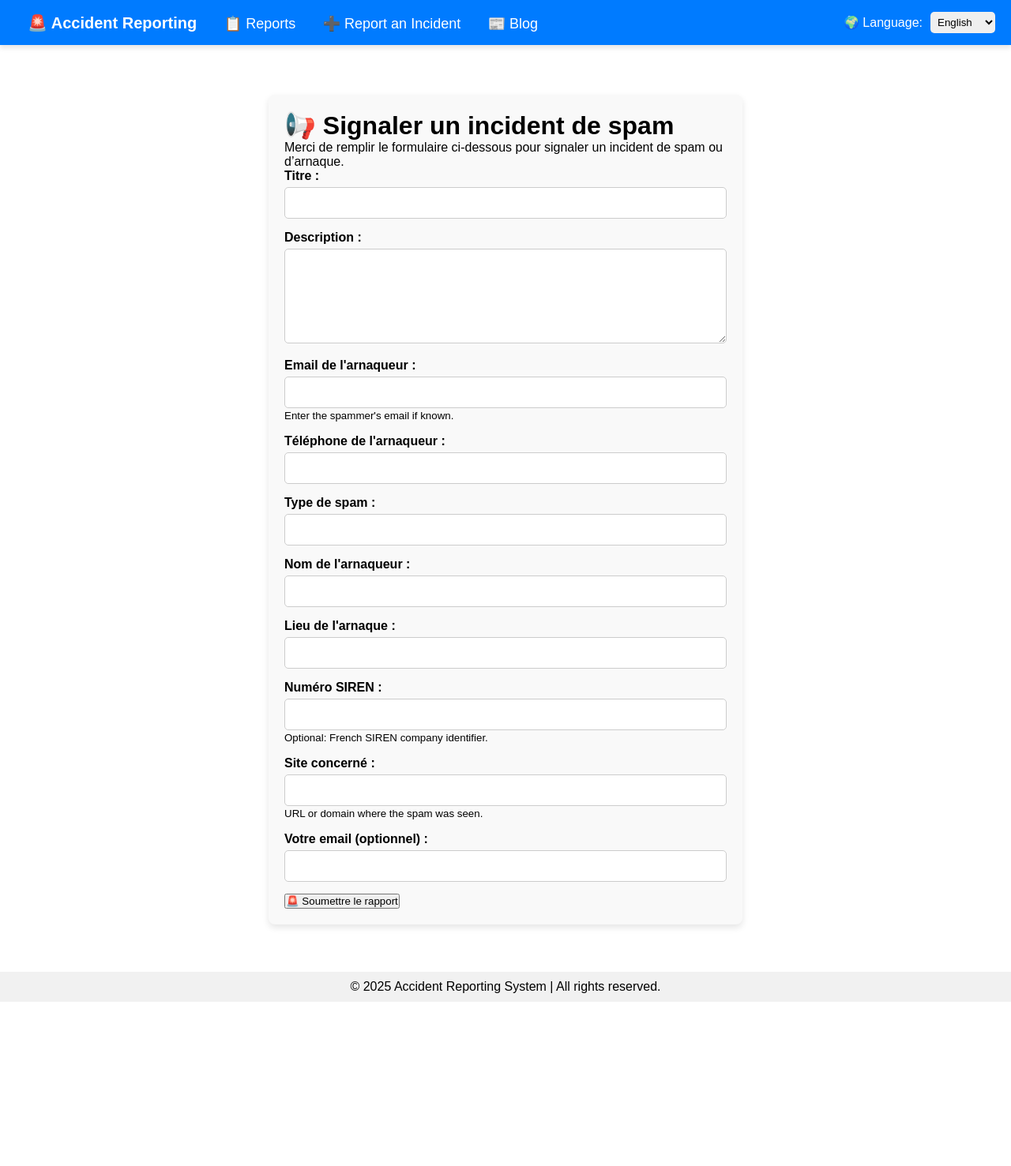
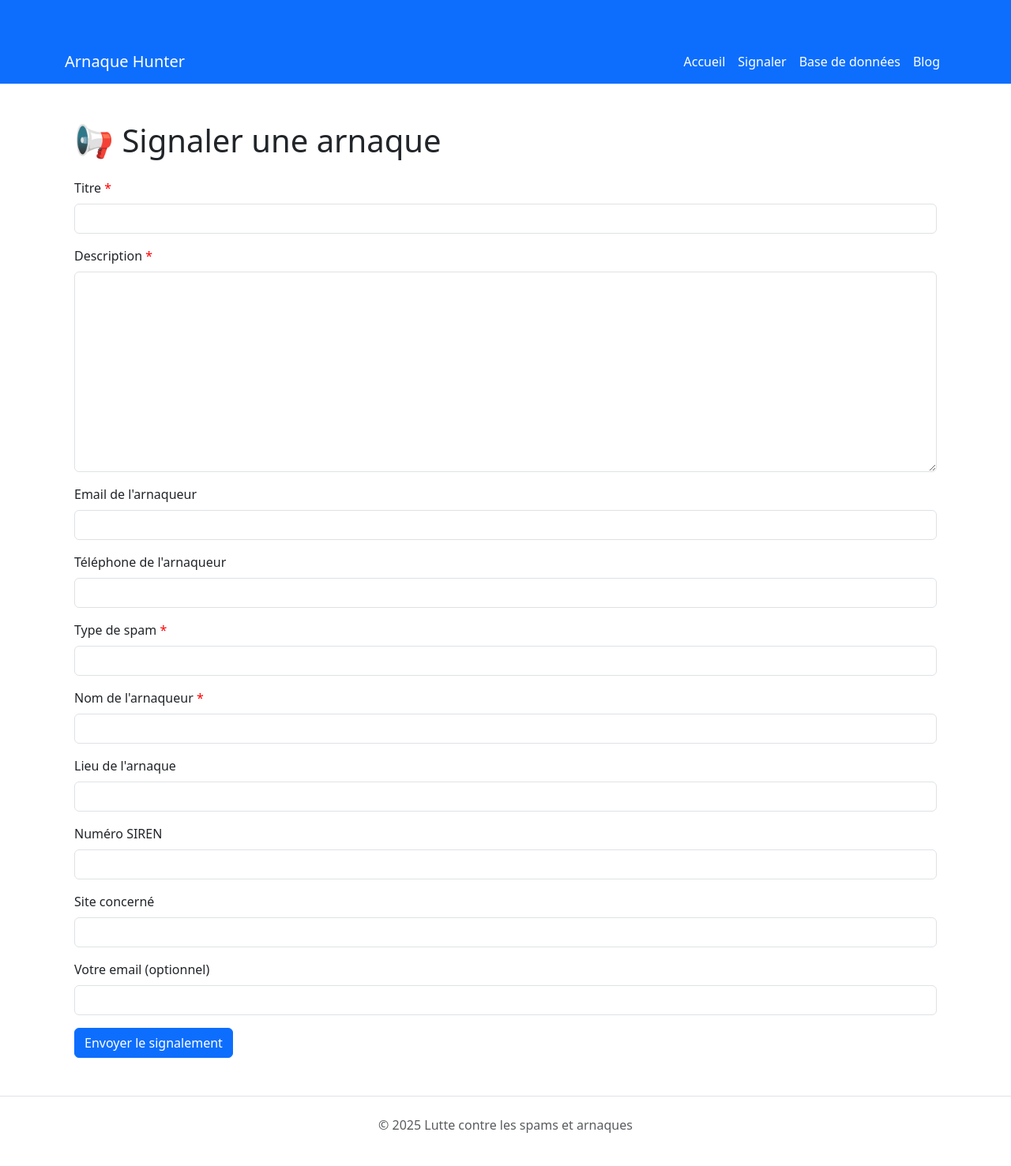
Before and after one commit to kiarashy/accident_report, a Django app: page /report/ in a window 1280 px wide. Shown: the whole page at 79% size. Before the commit the page ends 1269 px from the top, so only its background shows below. Run offline with Django 5.2, Linux system fonts and the light colour scheme; some libraries are stand-ins or nearby versions.

Commit message:
improvemnt

```diff
--- a/accident_report/accident_report/settings.py
+++ b/accident_report/accident_report/settings.py
@@ -13,6 +13,8 @@ logging.basicConfig(level=logging.DEBUG)
 
 # Project base directory
 BASE_DIR = Path(__file__).resolve().parent.parent
+
+
 
 # Locale path for translations
 LOCALE_PATHS = [BASE_DIR / "locale"]
@@ -30,6 +32,7 @@ INSTALLED_APPS = [
     'django.contrib.sessions',
     'django.contrib.messages',
     'django.contrib.staticfiles',
+    'widget_tweaks',
 
     # Third-party apps
     'rest_framework',
@@ -109,3 +112,5 @@ STATIC_ROOT = BASE_DIR / 'staticfiles'
 
 # Default primary key field type
 DEFAULT_AUTO_FIELD = 'django.db.models.BigAutoField'
+
+STATICFILES_DIRS = [BASE_DIR / "static"]
--- /dev/null
+++ b/accident_report/accident_report/static/css/styles.css
@@ -0,0 +1,35 @@
+/* styles.css */
+
+/* General styles */
+body {
+    font-family: Arial, sans-serif;
+    background-color: #f8f9fa;
+    margin: 0;
+    padding: 0;
+}
+
+/* Styling for the container */
+.container {
+    margin-top: 50px;
+}
+
+/* Customize buttons */
+.btn-danger {
+    background-color: #d9534f;
+    color: white;
+    border: none;
+}
+
+.btn-danger:hover {
+    background-color: #c9302c;
+}
+
+/* Additional custom styles */
+.card {
+    border-radius: 10px;
+    box-shadow: 0 2px 10px rgba(0, 0, 0, 0.1);
+}
+
+.card-body {
+    padding: 20px;
+}
--- a/accident_report/accident_report/urls.py
+++ b/accident_report/accident_report/urls.py
@@ -1,14 +1,34 @@
+from django.conf import settings
+from django.conf.urls.static import static
 from django.contrib import admin
 from django.urls import path, include
-from django.conf.urls.i18n import i18n_patterns
+
+urlpatterns = [
+    path('admin/', admin.site.urls),
+    path('', include('reports.urls')),
+    path('blog/', include('blog_accident.urls')),
+    path('i18n/', include('django.conf.urls.i18n')),
+]
+
+# ✅ Only add this in development (DEBUG = True)
+if settings.DEBUG:
+    urlpatterns += static(settings.STATIC_URL, document_root=settings.STATIC_ROOT)
+
+
+
+# from django.contrib import admin
+# from django.urls import path, include
+# from django.conf.urls.i18n import i18n_patterns
+# from django.conf import settings
+# from django.conf.urls.static import static
 
 # urlpatterns = [
-#     path('i18n/', include('django.conf.urls.i18n')),  # Keeps language switch working
+#     path('', include('reports.urls')),             # Main app
+#     path('admin/', admin.site.urls),               # Admin panel
+#     path('blog/', include('blog_accident.urls')),  # Blog app
+#     path('i18n/', include('django.conf.urls.i18n'))  # Language switcher
 # ]
 
-urlpatterns = [
-    path('', include('reports.urls')),  # Home is in reports app
-    path('admin/', admin.site.urls),
-    path('blog/', include('blog_accident.urls')),  # Blog routing
-    path('i18n/', include('django.conf.urls.i18n')),
-]
+# # Only add static files route when DEBUG = True
+# if settings.DEBUG:
+#     urlpatterns += static(settings.STATIC_URL, document_root=settings.STATIC_ROOT)
--- a/accident_report/blog_accident/templates/blog_accident/blog_list.html
+++ b/accident_report/blog_accident/templates/blog_accident/blog_list.html
@@ -6,10 +6,10 @@
     <h1>📰 Blog Posts</h1>
     {% for post in posts %}
         <div style="margin-bottom: 30px; padding: 20px; background: #f9f9f9; border-radius: 8px;">
-            <h2><a href="{% url 'blog_post_detail' slug=post.slug %}">{{ post.title }}</a></h2>
+            <h2><a href="{% url 'blog_accident:blog_post_detail' slug=post.slug %}">{{ post.title }}</a></h2>
             <p><strong>{{ post.created_at|date:"F j, Y" }}</strong></p>
             <p>{{ post.content|truncatewords:30 }}</p>
-            <a href="{% url 'blog_post_detail' slug=post.slug %}">Read more</a>
+            <a href="{% url 'blog_accident:blog_post_detail' slug=post.slug %}">Read more</a>
         </div>
     {% empty %}
         <p>No blog posts yet.</p>
--- a/accident_report/blog_accident/urls.py
+++ b/accident_report/blog_accident/urls.py
@@ -5,6 +5,5 @@ app_name = 'blog_accident'
 
 urlpatterns = [
     path('', views.blog_list, name='blog_list'),
-    path('slug/<slug:slug>/', views.blog_detail, name='blog_detail'),
-    path('id/<int:pk>/', views.blog_post_detail, name='blog_post_detail'),
+    path('<slug:slug>/', views.blog_detail, name='blog_post_detail'),  # SEO-friendly slug
 ]
--- a/accident_report/reports/templates/base.html
+++ b/accident_report/reports/templates/base.html
@@ -1,112 +1,71 @@
-{% load i18n %}
+{% load static i18n %}
+
 <!DOCTYPE html>
-<html lang="{{ LANGUAGE_CODE }}">
+<html lang="fr">
 <head>
     <meta charset="UTF-8">
     <meta name="viewport" content="width=device-width, initial-scale=1.0">
-    <title>{% block title %}{% trans "Accident Reporting" %}{% endblock %}</title>
-    <style>
-        /* Reset and base styling */
-        * {
-            margin: 0;
-            padding: 0;
-            box-sizing: border-box;
-            font-family: Arial, sans-serif;
-        }
+    <title>{% block title %}Mon Site{% endblock %}</title>
 
-        /* Navbar */
-        .navbar {
-            background-color: #007BFF;
-            color: white;
-            padding: 15px 20px;
-            position: fixed;
-            top: 0;
-            width: 100%;
-            display: flex;
-            justify-content: space-between;
-            align-items: center;
-            box-shadow: 0 4px 6px rgba(0, 0, 0, 0.1);
-            z-index: 1000;
-        }
+    <!-- Custom CSS (if needed) -->
+    <link href="{% static 'css/styles.css' %}" rel="stylesheet">
 
-        .navbar .logo {
-            font-size: 20px;
-            font-weight: bold;
-        }
+    <!-- Bootstrap CSS -->
+    <link href="https://cdn.jsdelivr.net/npm/bootstrap@5.3.0-alpha1/dist/css/bootstrap.min.css" rel="stylesheet">
 
-        .navbar a {
-            color: white;
-            text-decoration: none;
-            margin: 0 15px;
-            font-size: 18px;
-        }
+    <!-- Animate.css (for nice scroll-in effects) -->
+    <link href="https://cdnjs.cloudflare.com/ajax/libs/animate.css/4.1.1/animate.min.css" rel="stylesheet">
+</head>
 
-        .navbar a:hover {
-            text-decoration: underline;
-        }
+<body>
+    <!-- Navbar -->
+    <nav class="navbar navbar-expand-lg navbar-dark" style="background-color: #0d6efd;">
+        <div class="container">
+            <a class="navbar-brand" href="/">{% trans "Arnaque Hunter" %}</a>
+            <button class="navbar-toggler" type="button" data-bs-toggle="collapse" data-bs-target="#navbarNav"
+                aria-controls="navbarNav" aria-expanded="false" aria-label="Toggle navigation">
+                <span class="navbar-toggler-icon"></span>
+            </button>
 
-        /* Language switcher */
-        .lang-switch {
-            display: flex;
-            align-items: center;
-        }
+            <div class="collapse navbar-collapse" id="navbarNav">
+                <ul class="navbar-nav ms-auto">
+                    <li class="nav-item">
+                        <a class="nav-link text-white" href="/">{% trans "Accueil" %}</a>
+                    </li>
+                    <li class="nav-item">
+                        <a class="nav-link text-white" href="{% url 'reports:accident_report' %}">{% trans "Signaler" %}</a>
+                    </li>
+                    <li class="nav-item">
+                        <a class="nav-link text-white" href="{% url 'reports:accident_list' %}">{% trans "Base de données" %}</a>
+                    </li>
+                    <li class="nav-item">
+                        <a class="nav-link text-white" href="{% url 'blog_accident:blog_list' %}">{% trans "Blog" %}</a>
+                    </li>
+                </ul>
+            </div>
+        </div>
+    </nav>
 
-        .lang-switch form {
-            margin-left: 10px;
-        }
+    <!-- Flash messages -->
+    <main class="container mt-4">
+        {% if messages %}
+            <div class="alert alert-info">
+                {% for message in messages %}
+                    <div>{{ message }}</div>
+                {% endfor %}
+            </div>
+        {% endif %}
 
-        .lang-switch select {
-            padding: 5px;
-            border-radius: 5px;
-            border: none;
-        }
-
-        /* Content */
-        .container {
-            margin-top: 80px; /* space for fixed navbar */
-            padding: 20px;
-        }
-
-        /* Footer */
-        .footer {
-            text-align: center;
-            padding: 10px;
-            margin-top: 20px;
-            background: #f1f1f1;
-        }
-    </style>
-</head>
-<body>
-
-    <!-- Navigation Bar -->
-    <div class="navbar">
-        <div>
-            <a href="/" class="logo">🚨 {% trans "Accident Reporting" %}</a>
-            <a href="/accidents/">📋 {% trans "Reports" %}</a>
-            <a href="/report/">➕ {% trans "Report an Incident" %}</a>
-            <a href="/blog/">📰 {% trans "Blog" %}</a>
-        </div>
-        <div class="lang-switch">
-            🌍 {% trans "Language" %}:
-            <form action="{% url 'set_language' %}" method="post">
-                {% csrf_token %}
-                <select name="language" onchange="this.form.submit()">
-                    <option value="en" {% if LANGUAGE_CODE == 'en' %}selected{% endif %}>English</option>
-                    <option value="fr" {% if LANGUAGE_CODE == 'fr' %}selected{% endif %}>Français</option>
-                </select>
-            </form>
-        </div>
-    </div>
-
-    <!-- Page Content -->
-    <div class="container">
+        <!-- Main content block -->
         {% block content %}{% endblock %}
-    </div>
+    </main>
 
     <!-- Footer -->
-    <div class="footer">
-        <p>&copy; 2025 {% trans "Accident Reporting System" %} | {% trans "All rights reserved." %}</p>
-    </div>
+    <footer class="text-center text-muted py-4 mt-5 border-top">
+        <p>&copy; 2025 {% trans "Lutte contre les spams et arnaques" %}</p>
+    </footer>
 
+    <!-- Bootstrap JS -->
+    <script src="https://cdn.jsdelivr.net/npm/bootstrap@5.3.0-alpha1/dist/js/bootstrap.bundle.min.js"></script>
 </body>
 </html>
--- a/accident_report/reports/templates/report_form.html
+++ b/accident_report/reports/templates/report_form.html
@@ -1,132 +1,86 @@
 {% extends 'base.html' %}
+{% load i18n %}
+{% load widget_tweaks %}
 
-{% block title %}Report an Incident{% endblock %}
 
 {% block content %}
-    <style>
-        /* Form Container */
-        .form-container {
-            max-width: 600px;
-            margin: 20px auto;
-            background: #f9f9f9;
-            padding: 20px;
-            border-radius: 8px;
-            box-shadow: 0px 4px 8px rgba(0, 0, 0, 0.1);
-        }
+<div class="container mt-5">
+    <h1 class="mb-4">{% trans "📢 Signaler une arnaque" %}</h1>
 
-        .form-container h2 {
-            text-align: center;
-            margin-bottom: 20px;
-            color: #333;
-        }
-
-        /* Form Fields */
-        .form-group {
-            margin-bottom: 15px;
-        }
-
-        .form-group label {
-            font-weight: bold;
-            display: block;
-            margin-bottom: 5px;
-        }
-
-        .form-group input,
-        .form-group textarea,
-        .form-group select {
-            width: 100%;
-            padding: 10px;
-            border: 1px solid #ccc;
-            border-radius: 5px;
-            font-size: 16px;
-        }
-
-        .form-group textarea {
-            height: 120px;
-            resize: vertical;
-        }
-
-        /* Submit Button */
-        .submit-btn {
-            width: 100%;
-            padding: 12px;
-            font-size: 18px;
-            color: white;
-            background-color: #007BFF;
-            border: none;
-            border-radius: 5px;
-            cursor: pointer;
-            transition: background 0.3s ease;
-        }
-
-        .submit-btn:hover {
-            background-color: #0056b3;
-        }
-
-    </style>
-
-
-<div class="form-container">
-    <h1>📢 Signaler un incident de spam</h1>
-    <p>Merci de remplir le formulaire ci-dessous pour signaler un incident de spam ou d’arnaque.</p>
-
-    <form method="post">
+    <form method="post" novalidate>
         {% csrf_token %}
 
-        <div class="form-group">
-            {{ form.title.label_tag }}
-            {{ form.title }}
+        <div class="mb-3">
+            <label for="{{ form.title.id_for_label }}" class="form-label">
+                {% trans "Titre" %} <span style="color: red;">*</span>
+            </label>
+            {{ form.title|add_class:"form-control" }}
         </div>
 
-        <div class="form-group">
-            {{ form.description.label_tag }}
-            {{ form.description }}
+        <div class="mb-3">
+            <label for="{{ form.description.id_for_label }}" class="form-label">
+                {% trans "Description" %} <span style="color: red;">*</span>
+            </label>
+            {{ form.description|add_class:"form-control" }}
         </div>
 
-        <div class="form-group">
-            {{ form.spam_email.label_tag }}
-            {{ form.spam_email }}
-            <small>{{ form.spam_email.help_text }}</small>
+        <div class="mb-3">
+            <label for="{{ form.spam_email.id_for_label }}" class="form-label">
+                {% trans "Email de l'arnaqueur" %}
+            </label>
+            {{ form.spam_email|add_class:"form-control" }}
         </div>
 
-        <div class="form-group">
-            {{ form.spam_number.label_tag }}
-            {{ form.spam_number }}
+        <div class="mb-3">
+            <label for="{{ form.spam_number.id_for_label }}" class="form-label">
+                {% trans "Téléphone de l'arnaqueur" %}
+            </label>
+            {{ form.spam_number|add_class:"form-control" }}
         </div>
 
-        <div class="form-group">
-            {{ form.spam_type.label_tag }}
-            {{ form.spam_type }}
+        <div class="mb-3">
+            <label for="{{ form.spam_type.id_for_label }}" class="form-label">
+                {% trans "Type de spam" %} <span style="color: red;">*</span>
+            </label>
+            {{ form.spam_type|add_class:"form-control" }}
         </div>
 
-        <div class="form-group">
-            {{ form.spam_name.label_tag }}
-            {{ form.spam_name }}
+        <div class="mb-3">
+            <label for="{{ form.spam_name.id_for_label }}" class="form-label">
+                {% trans "Nom de l'arnaqueur" %} <span style="color: red;">*</span>
+            </label>
+            {{ form.spam_name|add_class:"form-control" }}
         </div>
 
-        <div class="form-group">
-            {{ form.spam_location.label_tag }}
-            {{ form.spam_location }}
+        <div class="mb-3">
+            <label for="{{ form.spam_location.id_for_label }}" class="form-label">
+                {% trans "Lieu de l'arnaque" %}
+            </label>
+            {{ form.spam_location|add_class:"form-control" }}
         </div>
 
-        <div class="form-group">
-            {{ form.siren.label_tag }}
-            {{ form.siren }}
-            <small>{{ form.siren.help_text }}</small>
+        <div class="mb-3">
+            <label for="{{ form.siren.id_for_label }}" class="form-label">
+                {% trans "Numéro SIREN" %}
+            </label>
+            {{ form.siren|add_class:"form-control" }}
         </div>
 
-        <div class="form-group">
-            {{ form.site.label_tag }}
-            {{ form.site }}
-            <small>{{ form.site.help_text }}</small>
+        <div class="mb-3">
+            <label for="{{ form.site.id_for_label }}" class="form-label">
+                {% trans "Site concerné" %}
+            </label>
+            {{ form.site|add_class:"form-control" }}
         </div>
 
-        <div class="form-group">
-            {{ form.vic_email.label_tag }}
-            {{ form.vic_email }}
+        <div class="mb-3">
+            <label for="{{ form.vic_email.id_for_label }}" class="form-label">
+                {% trans "Votre email (optionnel)" %}
+            </label>
+            {{ form.vic_email|add_class:"form-control" }}
         </div>
 
-        <button type="submit" class="btn-submit">🚨 Soumettre le rapport</button>
+        <button type="submit" class="btn btn-primary">{% trans "Envoyer le signalement" %}</button>
     </form>
 </div>
 {% endblock %}
--- a/accident_report/reports/urls.py
+++ b/accident_report/reports/urls.py
@@ -4,10 +4,10 @@ from .views import *
 app_name = 'reports'
 
 urlpatterns = [
-    path('', home_view, name='home'),
-    # path('accidents/', AccidentReportListCreateView.as_view(), name='accident-list-create'),
+    path('', home, name='home'),
     path('accidents/', accident_list, name='accident_list'),
+    path('report/', accident_report_view, name='accident_report'),  # <-- rename here
     path('accidents/<int:report_id>/upvote/', upvote_report, name='upvote_report'),
-    path('report/', accident_report_view, name='report'),
     path('success/', success_view, name='success'),
+
 ]
--- a/accident_report/reports/views.py
+++ b/accident_report/reports/views.py
@@ -7,6 +7,8 @@ from .forms import AccidentReportForm
 from django.http import JsonResponse
 from django.db.models import Q
 from django.utils.translation import gettext as _
+from blog_accident.models import BlogPost
+from django.contrib import messages
 
 
 
@@ -17,9 +19,12 @@ class AccidentReportListCreateView(generics.ListCreateAPIView):
     queryset = AccidentReport.objects.all()
     serializer_class = AccidentReportSerializer
 
+def home(request):
+    latest_posts = BlogPost.objects.order_by('-created_at')[:3]
+    return render(request, 'home.html', {'latest_posts': latest_posts})
 
-def home_view(request):
-    return render(request, 'home.html')  # This will render the homepage template
+
+
 
 
 def accident_report_view(request):
@@ -27,11 +32,14 @@ def accident_report_view(request):
         form = AccidentReportForm(request.POST)
         if form.is_valid():
             form.save()
-            return redirect('reports:success')   # Redirect after successful form submission
+            messages.success(request, _("Merci ! Votre signalement a bien été envoyé."))
+            return redirect('reports:home')
     else:
         form = AccidentReportForm()
 
     return render(request, 'report_form.html', {'form': form})
+
+
 
 def success_view(request):
     return render(request, 'home.html')
@@ -93,4 +101,4 @@ def upvote_report(request, report_id):
     if request.headers.get('X-Requested-With') == 'XMLHttpRequest':
         return JsonResponse({'new_vote_count': report.vote_count})
 
-    return redirect('accident_list')  # Redirect to the list if not using AJAX
+    return redirect('reports:accident_list') # Redirect to the list if not using AJAX
--- a/accident_report/requirements.txt
+++ b/accident_report/requirements.txt
@@ -5,3 +5,4 @@ sqlparse==0.5.3
 tzdata==2025.1
 psycopg2-binary>=2.9.10
 python-dotenv
+django-widget-tweaks
```
Also changed, not shown: accident_report/reports/templates/home.html (+58 -65 lines), accident_report/reports/templates/reports/accident_list.html (+48 -23 lines).
